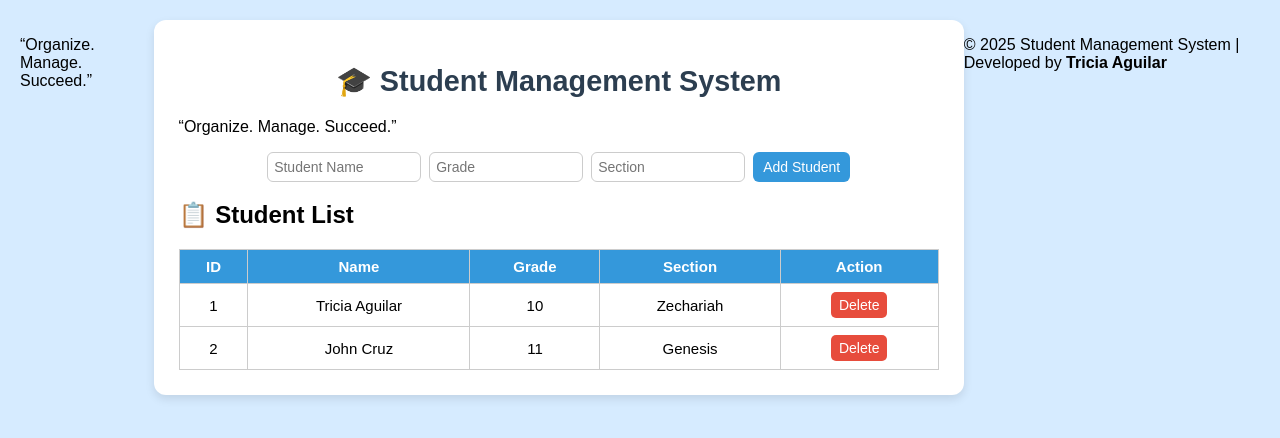
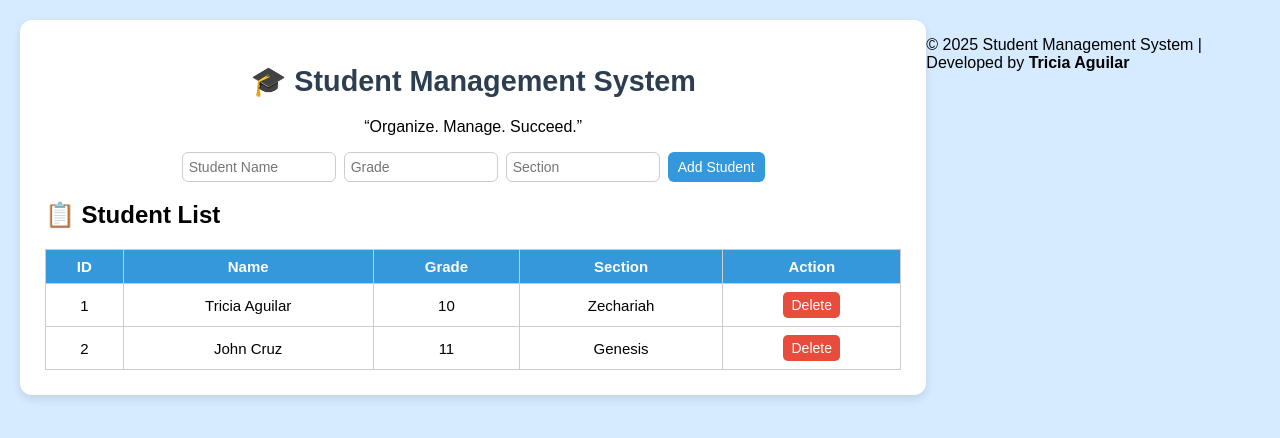
Before and after one commit to aguilartricia-netizen/aguilartricia, a Flask app: page / in a window 1280 px wide. Shown: the top 438 px of the page. Run offline with Flask 3, Linux system fonts and the light colour scheme.

Commit message:
Center the slogan in the index.html
Added a center tag around the slogan for better alignment.

```diff
--- a/templates/index.html
+++ b/templates/index.html
@@ -4,14 +4,14 @@
   <meta charset="UTF-8">
   <meta name="viewport" content="width=device-width, initial-scale=1.0">
   <title>Student Management System</title>
-  <p>“Organize. Manage. Succeed.”</p>
+
   <link rel="stylesheet" href="{{ url_for('static', filename='style.css') }}">
 
 </head>
 <body>
   <div class="container">
     <h1>🎓 Student Management System</h1>
-    <p>“Organize. Manage. Succeed.”</p>
+    <p><center>“Organize. Manage. Succeed.”</center></p>
 
     <form id="studentForm">
       <input type="text" id="name" placeholder="Student Name" required>
```
